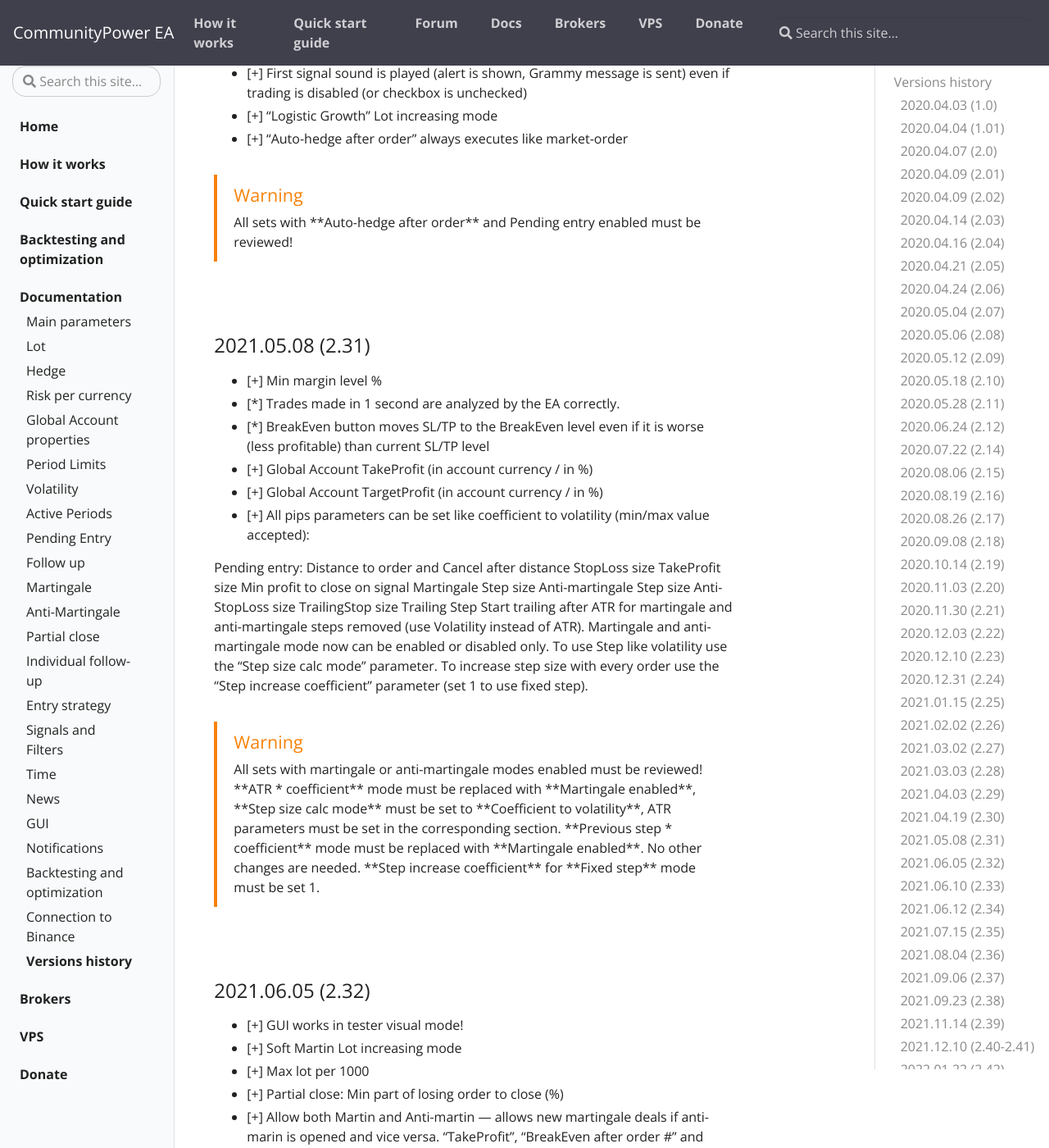
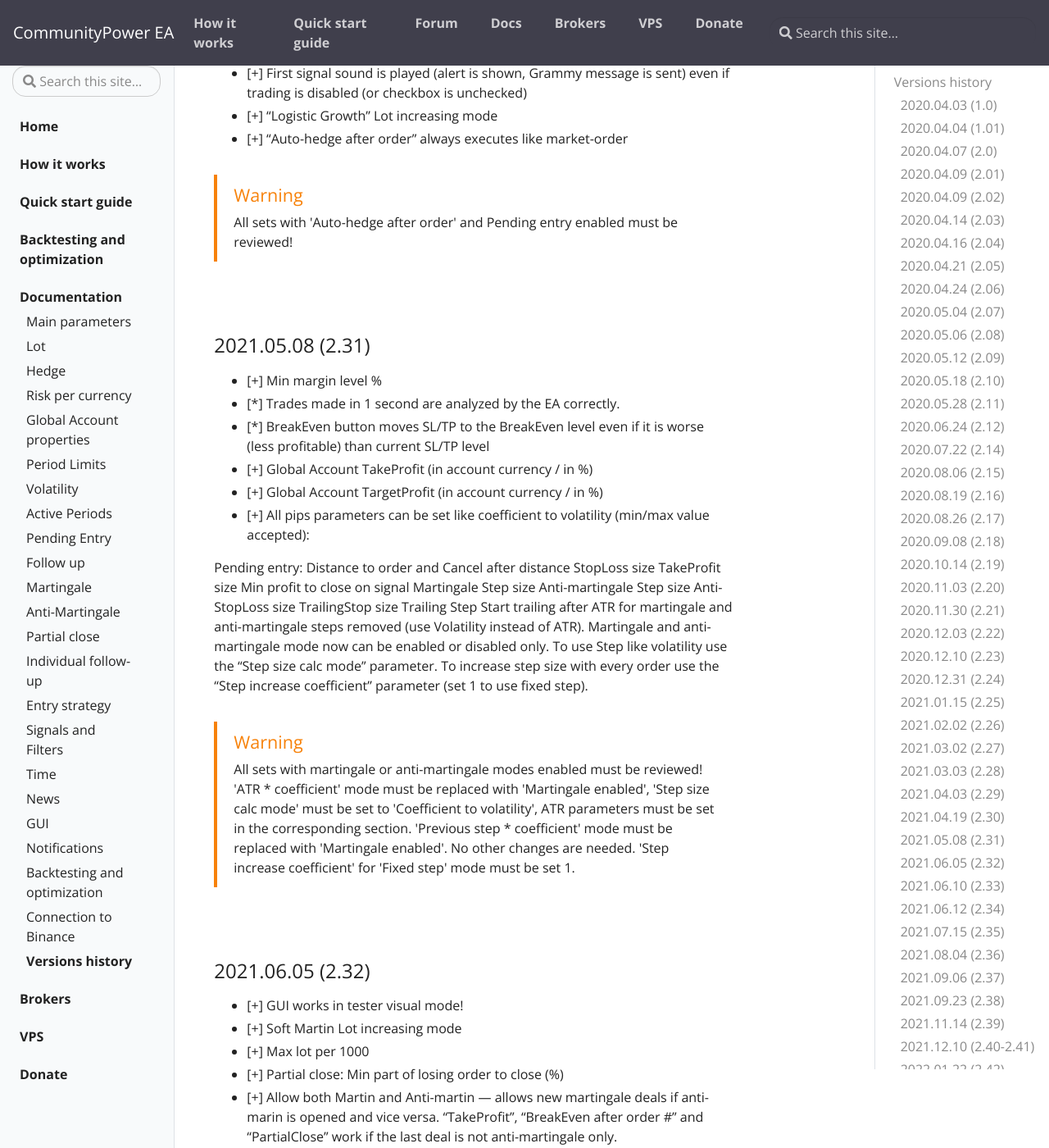
Before and after one commit to komposter/CommunityPowerEA.com, a Jekyll site: the page built from _docs/versions-history.md, in a window 1280 px wide and 1400 px high, scrolled down 9307 px. Shown: the whole window at 82% size. Built offline with Jekyll 4.4.1, drawn with Linux system fonts in a browser that asks for light colours; some of the changed text lies outside the part shown.

Commit message:
Content change

```diff
--- a/_docs/versions-history.md
+++ b/_docs/versions-history.md
@@ -136,7 +136,7 @@
 * [+] Peace filter renamed to MACD and improved with 2 growing modes
 * [+] TrailingStep parameter added
 
-{% include alert.html type="warning" title="Warning" content="All sets using **Close on signal**, **Close on filter** mode or Peace filter must be updated!!!" %}
+{% include alert.html type="warning" title="Warning" content="All sets using 'Close on signal', 'Close on filter' mode or Peace filter must be updated!!!" %}
 
 <br />
 
@@ -156,7 +156,7 @@
 * [*] BreakEven button moves TP in both sides (up and down)
 * [+] "Join the Community" button added
 
-{% include alert.html type="warning" title="Warning" content="Pending entry is controlled by parameter **Pending entry type** starting from this version. All sets that use Pending entry must be updated (**Pending entry type** must be set = **Entry with STOP order**)!!!" %}
+{% include alert.html type="warning" title="Warning" content="Pending entry is controlled by parameter 'Pending entry type' starting from this version. All sets that use Pending entry must be updated ('Pending entry type' must be set = 'Entry with STOP order')!!!" %}
 
 <br />
 
@@ -300,7 +300,7 @@
 * [+] "Logistic Growth" Lot increasing mode
 * [+] "Auto-hedge after order" always executes like market-order
 
-{% include alert.html type="warning" title="Warning" content="All sets with **Auto-hedge after order** and Pending entry enabled must be reviewed!" %}
+{% include alert.html type="warning" title="Warning" content="All sets with 'Auto-hedge after order' and Pending entry enabled must be reviewed!" %}
 
 <br />
 
@@ -328,9 +328,9 @@
 To increase step size with every order use the "Step increase coefficient" parameter (set 1 to use fixed step).
 
 {% include alert.html type="warning" title="Warning" content="All sets with martingale or anti-martingale modes enabled must be reviewed!
-**ATR * coefficient** mode must be replaced with **Martingale enabled**, **Step size calc mode** must be set to **Coefficient to volatility**, ATR parameters must be set in the corresponding section.
-**Previous step * coefficient** mode must be replaced with **Martingale enabled**. No other changes are needed.
-**Step increase coefficient** for **Fixed step** mode must be set 1.
+'ATR * coefficient' mode must be replaced with 'Martingale enabled', 'Step size calc mode' must be set to 'Coefficient to volatility', ATR parameters must be set in the corresponding section.
+'Previous step * coefficient' mode must be replaced with 'Martingale enabled'. No other changes are needed.
+'Step increase coefficient' for 'Fixed step' mode must be set 1.
 " %}
 
 <br />
@@ -361,7 +361,7 @@
 * [*] Hedge deal opening with disabled GUI fixed
 * [*] Martingale and Anti-martingale: max trades, lot and step are calculated using its own orders (not all orders)
 * [+] "Custom lot coefficients" Lot increasing mode<br/>
-{% include alert.html type="warning" title="Warning" content="All sets with enabled **Auto-hedge after order** or **Allow both Martin and Anti-martin** must be reviewed!" %}
+{% include alert.html type="warning" title="Warning" content="All sets with enabled 'Auto-hedge after order' or 'Allow both Martin and Anti-martin' must be reviewed!" %}
 
 <br />
 
@@ -466,7 +466,7 @@
 * [+] TrailingStop: Decrease every minutes, Decrease coefficient and Decrease start after minutes
 * [*] TrailingStop: Min/max size parameter replaced with 2 separate parameters: Min size and Max size<br/>
 * [+] Martin: "Change step after order #" and "Change step by coefficient"
-{% include alert.html type="warning" title="Warning" content="Set files from version 2.45 with non-zero **Min/max size** must be revised!" %}
+{% include alert.html type="warning" title="Warning" content="Set files from version 2.45 with non-zero 'Min/max size' must be revised!" %}
 
 <br />
 
```
Also changed, not shown: _docs/signals-and-filters.md (+1 -1 lines).
